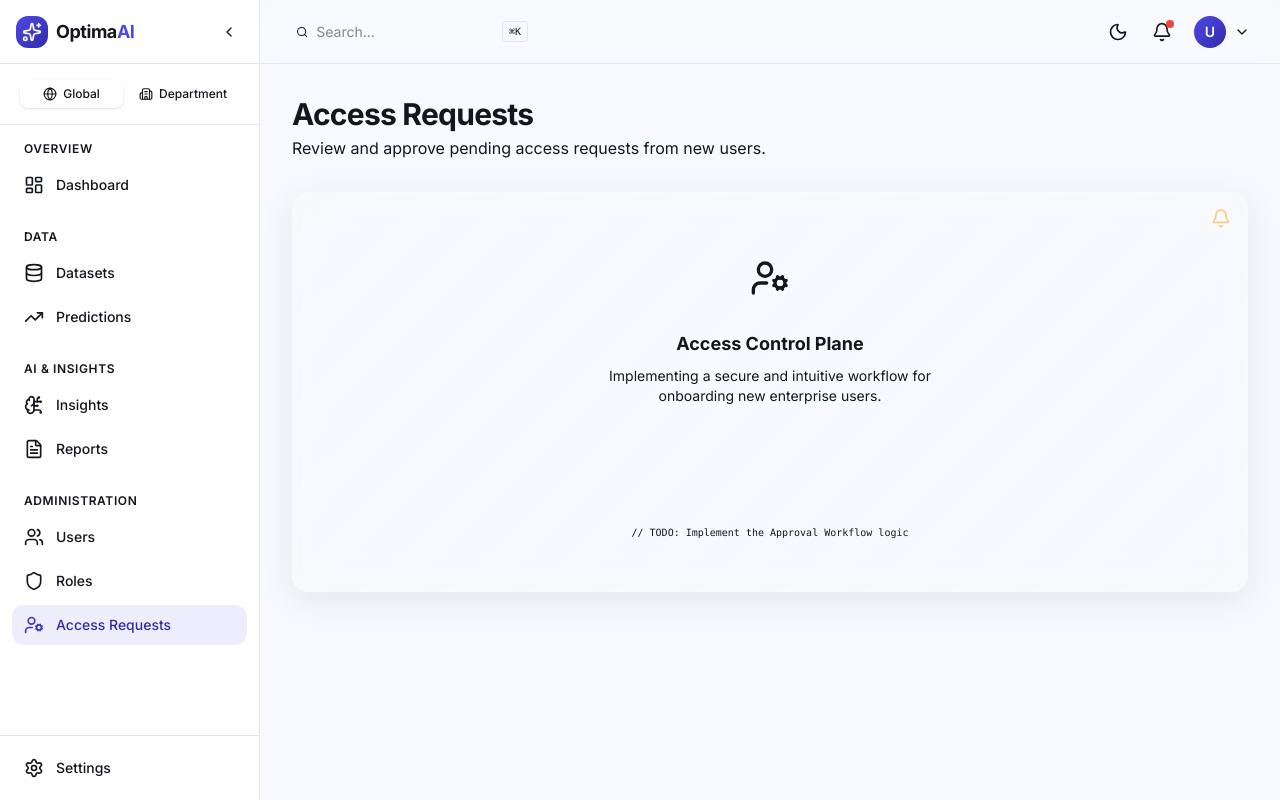
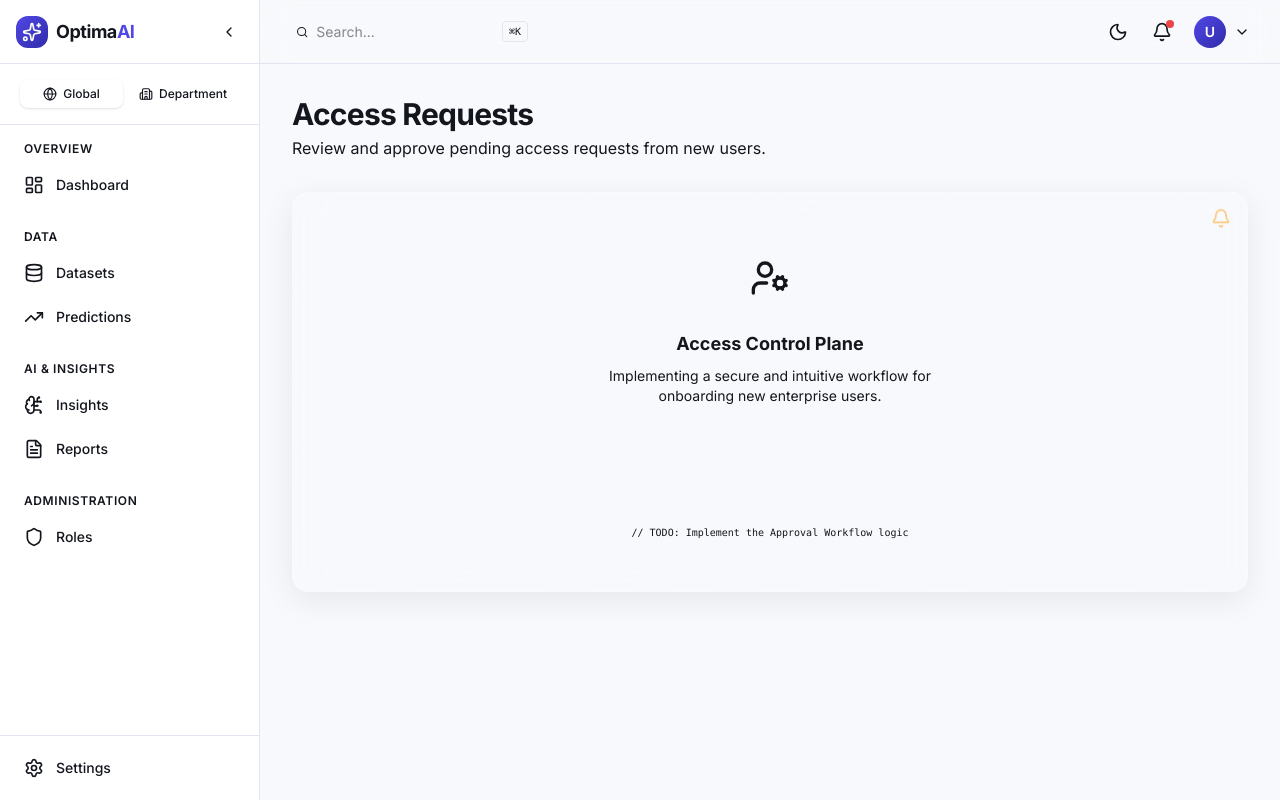
Before and after one commit to optimaai26/optimaai-fe, a Next.js app: page /admin/access-requests in a window 1280 px wide. Built offline with nearby package versions, Linux system fonts and the light colour scheme.

Commit message:
Hide users and access requests from sidebar

```diff
--- a/constants/navigation.ts
+++ b/constants/navigation.ts
@@ -8,8 +8,6 @@ import {
     Settings,
     Shield,
     TrendingUp,
-    UserCog,
-    Users,
     type LucideIcon,
 } from 'lucide-react';
 
@@ -57,9 +55,7 @@ export const NAV_SECTIONS: NavSection[] = [
 
 /** Admin navigation (shown only to admin/manager roles) */
 export const ADMIN_NAV_ITEMS: NavItem[] = [
-    { title: 'Users', href: '/admin/users', icon: Users },
     { title: 'Roles', href: '/admin/roles', icon: Shield },
-    { title: 'Access Requests', href: '/admin/access-requests', icon: UserCog },
 ];
 
 /** Quick-access routes */
```
